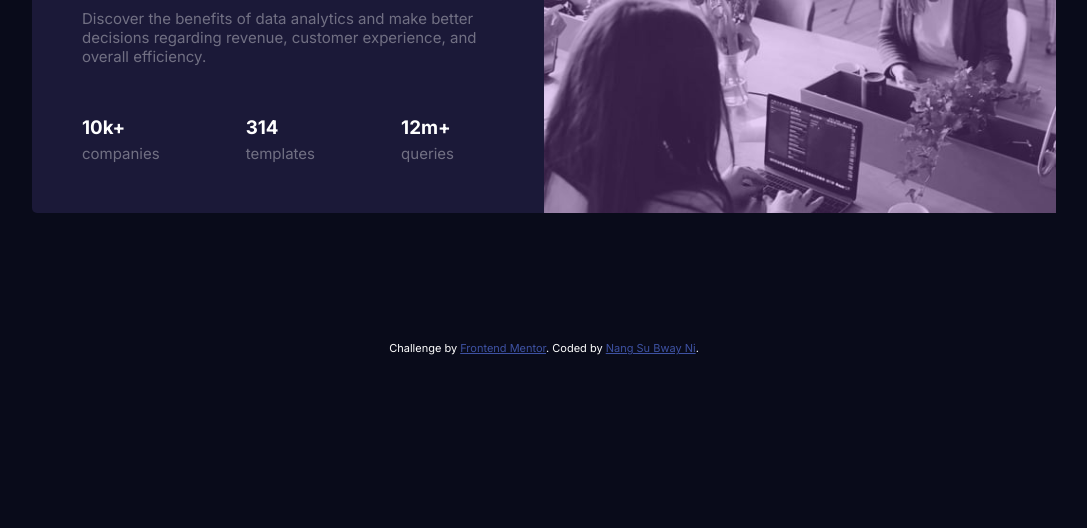
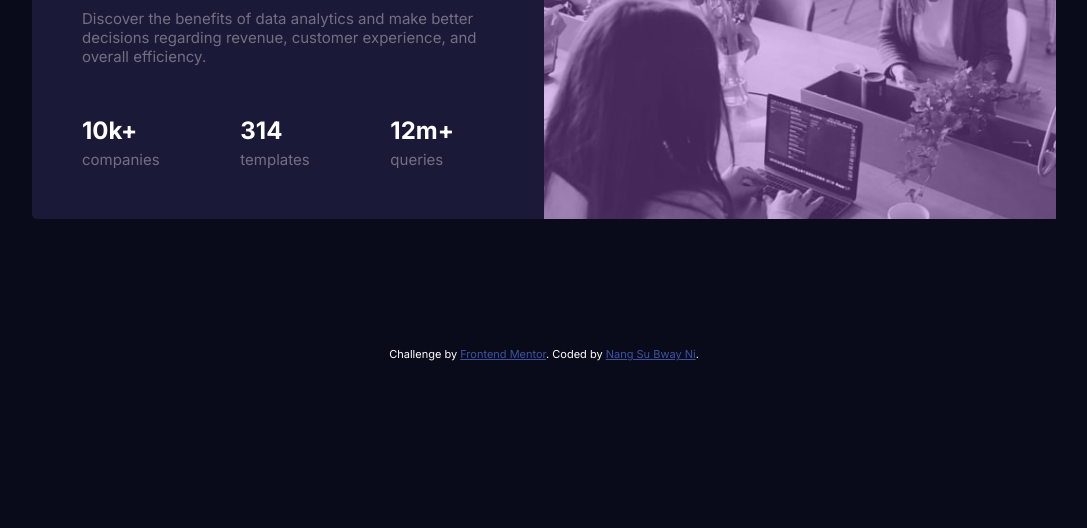
Before and after one commit to Nang-Su-Bway-Ni/third-project, a plain HTML site: page third-project-stats-preview-card-component-main/index.html in a window 1280 px wide. Shown: the part 272-800 px from the top of the page, without its empty margins (96-1183 px from the left). Drawn offline with Linux system fonts and the light colour scheme.

Commit message:
Add files via upload

```diff
--- a/third-project-stats-preview-card-component-main/index.html
+++ b/third-project-stats-preview-card-component-main/index.html
@@ -22,15 +22,15 @@
       </p>
       <div class="under">
         <div class="box">
-          <h3>10k+</h3>
+          <h2>10k+</h2>
           <p>companies</p>
         </div>
         <div class="box">
-          <h3>314</h3>
+          <h2>314</h2>
           <p>templates</p>
         </div>
         <div class="box">
-          <h3> 12m+</h3>
+          <h2> 12m+</h2>
           <p>queries</p>
         </div>
       </div>
--- a/third-project-stats-preview-card-component-main/style.css
+++ b/third-project-stats-preview-card-component-main/style.css
@@ -67,11 +67,11 @@ main .right {
   background-image: url(./images/image-header-desktop.jpg);
   background-repeat: no-repeat;
   background-size: cover;
-  border-radius: 5px 5px 0 0;
+  border-radius: 0 5px 0 0;
 }
 main .right .overlay {
   background-color: var(--accent);
-  opacity: 0.3;
+  opacity: 0.4;
   top: 0;
   z-index: 999;
   width: 100%;
@@ -93,6 +93,7 @@ main .right .overlay {
     flex-basis: 100%;
     order: 1;
     height: 30%;
+    border-radius: 5px 5px 0 0;
   }
   main .left .under {
     padding: 10px;
```
